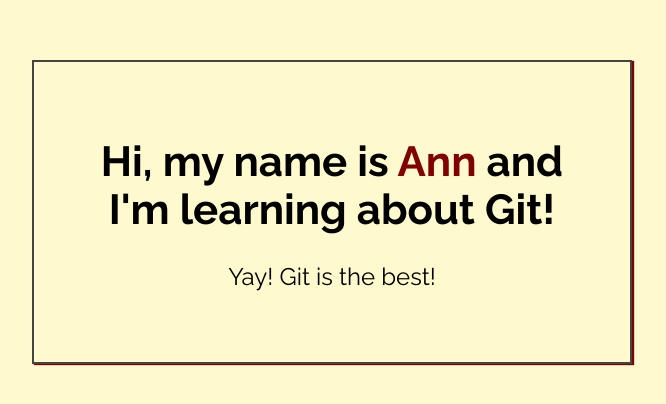
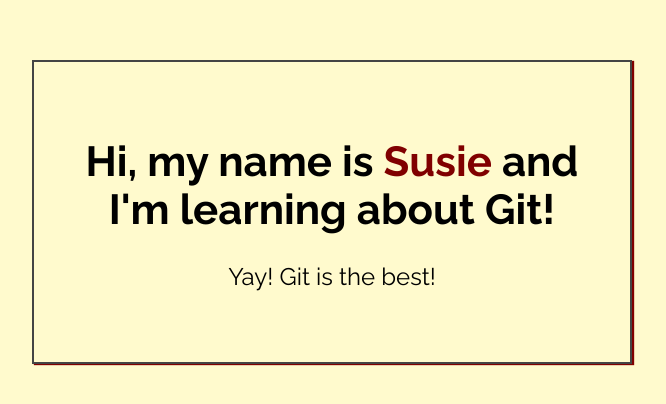
Before and after one commit to Susan-A/my-first-repo, a plain HTML site: page index.html in a window 1280 px wide. Shown: the part 188-592 px from the top of the page, without its empty margins (308-974 px from the left). Drawn offline with Linux system fonts and the light colour scheme.

Commit message:
Added name to index.html

```diff
--- a/index.html
+++ b/index.html
@@ -14,7 +14,7 @@
 <body>
 
     <div class="greeting">
-        <h1>Hi, my name is <span class="highlight">Ann</span> and I'm learning about Git! </h1>
+        <h1>Hi, my name is <span class="highlight">Susie</span> and I'm learning about Git! </h1>
 
         <p>Yay! Git is the best!</p>
     </div>
```
